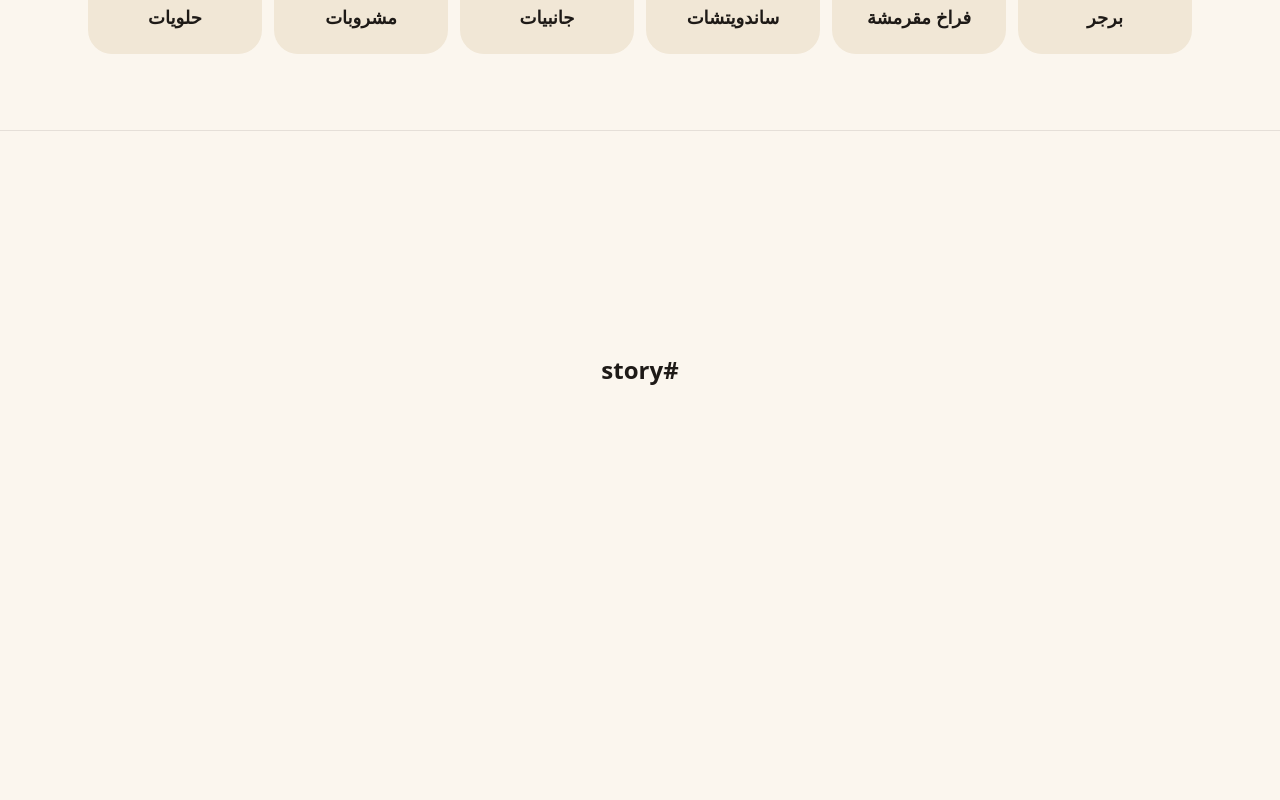
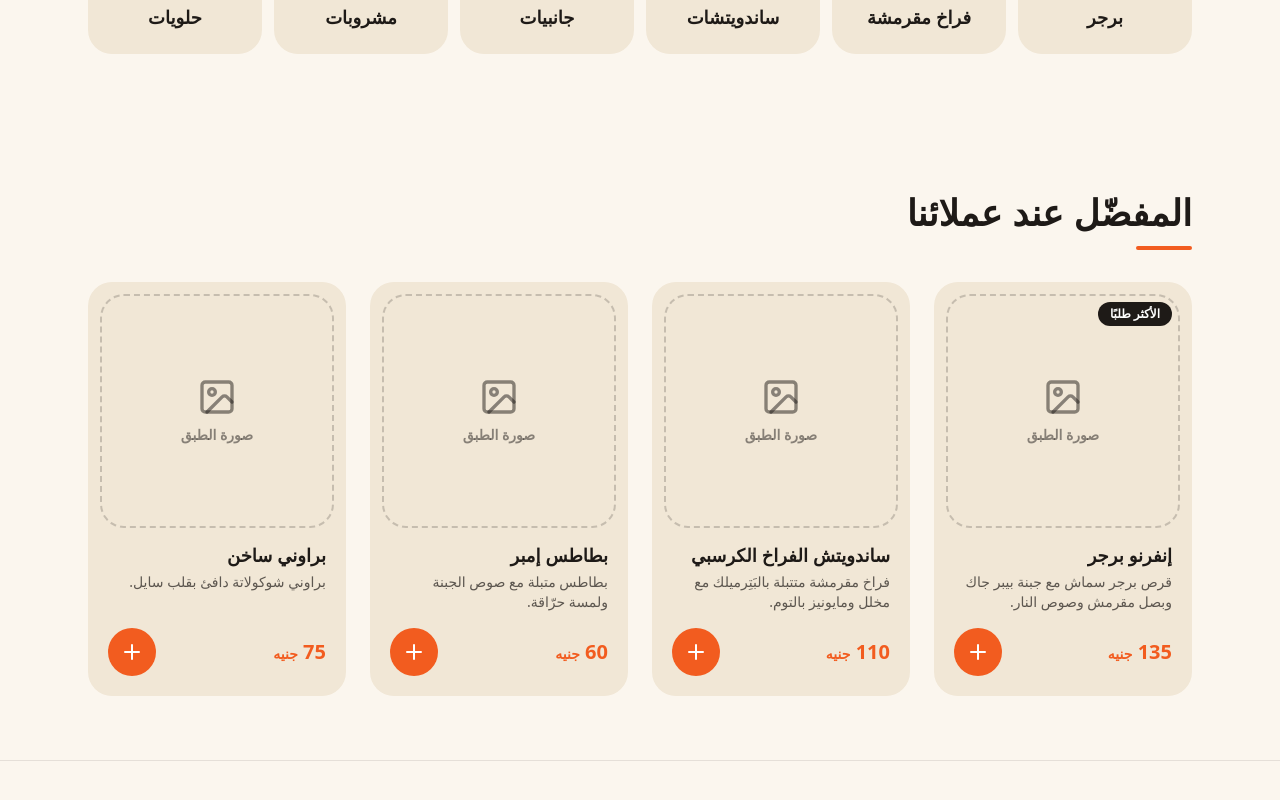
Before and after one commit to aliahmedkhaled/firebite, a React (Vite) app: page / in a window 1280 px wide. Shown: the part 1638-2438 px from the top of the page. Before the commit the page ends 2248 px from the top, so only its background shows below. Built offline with nearby package versions, Linux system fonts and the light colour scheme.

Commit message:
feat: add featured dishes section

```diff
--- a/src/App.tsx
+++ b/src/App.tsx
@@ -1,4 +1,5 @@
 import Categories from './components/Categories'
+import Featured from './components/Featured'
 import Header from './components/Header'
 import Hero from './components/Hero'
 import Offers from './components/Offers'
@@ -11,6 +12,7 @@ export default function App() {
         <Hero />
         <Offers />
         <Categories />
+        <Featured />
         <section
           id="story"
           className="grid min-h-[60vh] scroll-mt-28 place-items-center border-t border-charcoal/10 text-2xl font-bold"
--- /dev/null
+++ b/src/components/Featured.tsx
@@ -0,0 +1,50 @@
+import { Plus } from 'lucide-react'
+import { dishes } from '../data/dishes'
+import { useLang } from '../i18n/useLang'
+import ImagePlaceholder from './ImagePlaceholder'
+
+export default function Featured() {
+  const { lang, t } = useLang()
+  const nf = new Intl.NumberFormat(lang === 'ar' ? 'ar-EG-u-nu-latn' : 'en-US', {
+    maximumFractionDigits: 0,
+  })
+
+  return (
+    <section id="featured" className="mx-auto max-w-6xl scroll-mt-28 px-4 py-12 md:px-6 md:py-16">
+      <h2 className="font-display text-3xl font-black md:text-4xl">{t.featured.title}</h2>
+      <div className="mt-3 h-1 w-14 rounded-full bg-ember" aria-hidden="true" />
+
+      <ul className="mt-8 grid gap-6 sm:grid-cols-2 lg:grid-cols-4">
+        {dishes.map((d) => (
+          <li key={d.id} className="relative flex flex-col rounded-3xl bg-sand p-3">
+            <ImagePlaceholder label={t.featured.imageLabel} className="aspect-square w-full bg-cream" />
+
+            {d.bestseller && (
+              <span className="absolute start-5 top-5 rounded-full bg-charcoal px-3 py-1 text-xs font-bold text-white">
+                {t.featured.bestseller}
+              </span>
+            )}
+
+            <div className="flex flex-1 flex-col px-2 pb-2 pt-4 text-start">
+              <h3 className="font-display text-lg font-extrabold leading-snug">{d.name[lang]}</h3>
+              <p className="mt-1 flex-1 text-sm text-charcoal/70">{d.description[lang]}</p>
+
+              <div className="mt-4 flex items-center justify-between gap-3">
+                <p className="text-xl font-black text-ember">
+                  {nf.format(d.price)} <span className="text-sm font-bold">{t.currency}</span>
+                </p>
+                <button
+                  type="button"
+                  aria-label={`${t.featured.addToOrder}: ${d.name[lang]}`}
+                  className="grid size-12 place-items-center rounded-full bg-ember text-white transition-colors hover:bg-ember-dark"
+                >
+                  <Plus className="size-6" aria-hidden="true" />
+                </button>
+              </div>
+            </div>
+          </li>
+        ))}
+      </ul>
+    </section>
+  )
+}
--- /dev/null
+++ b/src/data/dishes.ts
@@ -0,0 +1,49 @@
+import type { Lang } from '../i18n/translations'
+
+export interface Dish {
+  id: string
+  name: Record<Lang, string>
+  description: Record<Lang, string>
+  price: number
+  bestseller?: boolean
+}
+
+export const dishes: Dish[] = [
+  {
+    id: 'inferno-burger',
+    name: { en: 'Inferno Burger', ar: 'إنفرنو برجر' },
+    description: {
+      en: 'Smash patty, pepper jack, crispy onions and fire sauce.',
+      ar: 'قرص برجر سماش مع جبنة بيبر جاك وبصل مقرمش وصوص النار.',
+    },
+    price: 135,
+    bestseller: true,
+  },
+  {
+    id: 'crispy-chicken',
+    name: { en: 'Crispy Chicken Sandwich', ar: 'ساندويتش الفراخ الكرسبي' },
+    description: {
+      en: 'Buttermilk fried chicken, pickles and garlic mayo.',
+      ar: 'فراخ مقرمشة متتبلة بالبَتِرميلك مع مخلل ومايونيز بالتوم.',
+    },
+    price: 110,
+  },
+  {
+    id: 'ember-fries',
+    name: { en: 'Ember Fries', ar: 'بطاطس إمبر' },
+    description: {
+      en: 'Seasoned fries with cheese sauce and a spicy kick.',
+      ar: 'بطاطس متبلة مع صوص الجبنة ولمسة حرّاقة.',
+    },
+    price: 60,
+  },
+  {
+    id: 'molten-brownie',
+    name: { en: 'Molten Brownie', ar: 'براوني ساخن' },
+    description: {
+      en: 'Warm chocolate brownie with a gooey center.',
+      ar: 'براوني شوكولاتة دافئ بقلب سايل.',
+    },
+    price: 75,
+  },
+]
--- a/src/i18n/translations.ts
+++ b/src/i18n/translations.ts
@@ -28,6 +28,12 @@ const en = {
     categories: {
     title: 'Explore the menu',
   },
+    featured: {
+    title: 'Customer favorites',
+    bestseller: 'Best seller',
+    addToOrder: 'Add to order',
+    imageLabel: 'Dish photo',
+  },
 }
 
 export type Dict = typeof en
@@ -46,6 +52,12 @@ const ar: Dict = {
     categories: {
     title: 'استكشف المنيو',
   },
+    featured: {
+    title: 'المفضّل عند عملائنا',
+    bestseller: 'الأكثر طلبًا',
+    addToOrder: 'أضف للطلب',
+    imageLabel: 'صورة الطبق',
+  },
   hero: {
     eyebrow: 'برجر · فرايد تشيكن · كومبو',
     title: 'أول عضة تولّع.',
```
